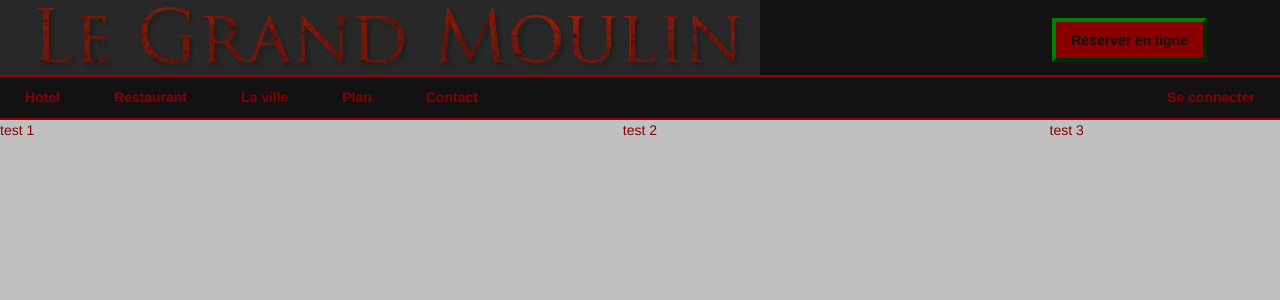
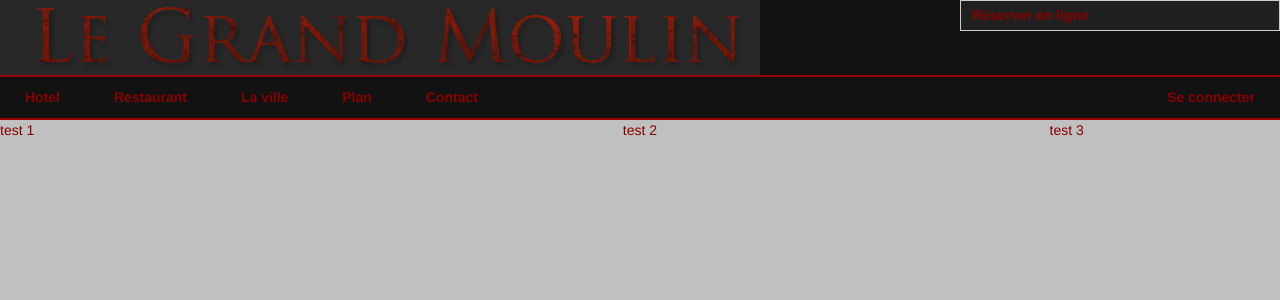
Before and after one commit to Jeremy27/Site_LeGrandMoulin, a PHP site: page / in a window 1280 px wide. Shown: the top 300 px of the page. Run offline with PHP 8.4, Linux system fonts and the light colour scheme.

Commit message:
modif menu, header

```diff
--- a/css/knacss.css
+++ b/css/knacss.css
@@ -12,7 +12,7 @@ html {
 	font-size: 62.5%;
 }
 body {
-	background-color: #C0C0C0;;
+	background-color: #C0C0C0;
 	color: #880000;
 	font-family: helvetica, arial, sans-serif;
 	font-size: 1.4em; /* equiv 14px */
@@ -1211,20 +1211,25 @@ header {
     color: #880000;
 }
 
-div.test {
-    margin-top: 30px;
+.reservation {
+    display: block;
+    background-color: #202020;
+    width: 100%;
+    height: 100%;
+    font-weight: bold;
+}
+header table{
+    height: 100%;
+    width: 100%;
+    vertical-align: middle;
 }
 
-.reservation {
-    background-color: #880000;
-    color: #121212;
-    padding-left: 15px;
-    padding-right: 15px;
-    padding-bottom: 10px;
-    padding-top: 10px;
-    border: 4px outset green;
+header a {
+    display: table;
+    width: 100%;
+    height: 100%;
+    color: #880000;
     text-decoration: none;
-    font-weight: bold;
 }
 
 nav
--- a/inc/formatHTML.php
+++ b/inc/formatHTML.php
@@ -23,20 +23,20 @@ function getEntete($cheminRacine="")
 function getMenu($cheminRacine="")
 {
     $menu = '
-        <header class="grid3-1">
-            <div><img src="'.$cheminRacine.'img/LGM.png" alt="lol"/></div>
-            <div class="txtcenter test"><a class="reservation" href="#">R&eacute;server en ligne</a></div>
+        <header class="row">
+            <div class="col w75"><img src="'.$cheminRacine.'img/LGM.png" alt="lol"/></div>
+            <div class="col w25 reservation"><table><tr><td><a class="center" href="#">R&eacute;server en ligne</a></td></tr></table></div>
         </header>
 
-        <nav class="grid3-1">
-            <div>
+        <nav class="row">
+            <div class="col w75">
                 <a href="#">Hotel                </a>
                 <a href="#">Restaurant           </a>
                 <a href="#">La ville             </a>
                 <a href="#">Plan                 </a>
                 <a href="#">Contact              </a>
             </div>
-            <div class="txtright">
+            <div class="col w25 txtright">
                 <a href="#">Se connecter</a>
             <div>
         </nav>  ';
```
Also changed, not shown: todo.txt (+10 -1 lines).
